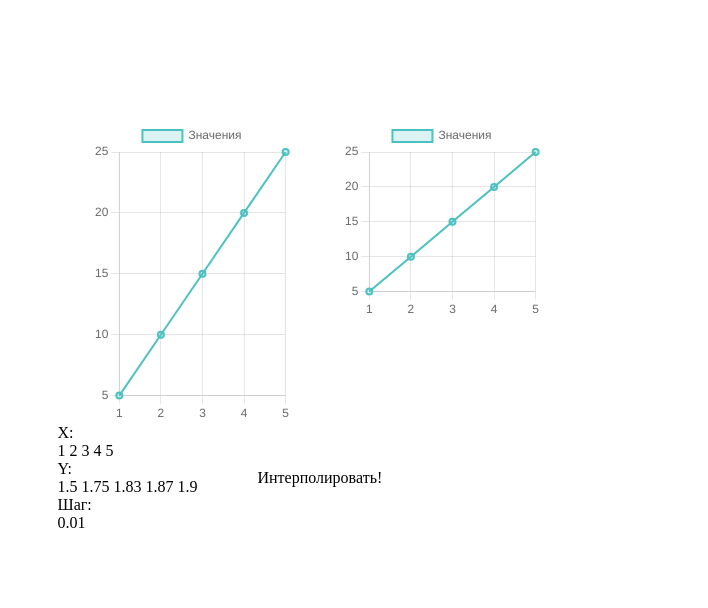
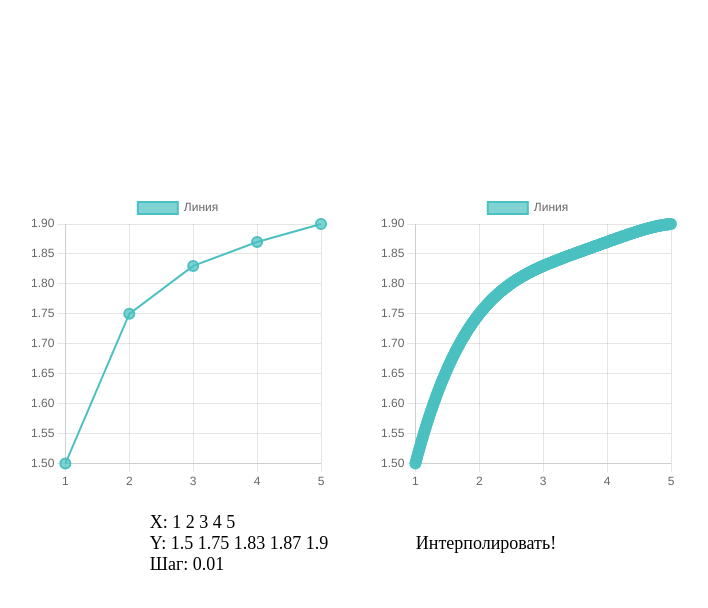
Before and after one commit to Od1nSon-1/Algorithms-JS, a plain HTML site: page Solving nonlinear equations/index.html in a window 1280 px wide. Both pictures are taken after a click on the button "Интерполировать!". Shown: the whole page, without its empty margins (287-995 px from the left). Drawn offline with nearby package versions, Linux system fonts and the light colour scheme.

Commit message:
solving nonlinear done 75%

```diff
--- a/Solving nonlinear equations/app.js
+++ b/Solving nonlinear equations/app.js
@@ -1,21 +1,62 @@
 var ctx = document.getElementById('myChart').getContext('2d')
 var ctx2 = document.getElementById('myChart2').getContext('2d')
+
+let inputStep = document.getElementById("step-value")
+let xValue = document.getElementById("x-value")
+let yValue = document.getElementById("y-value")
+let btnInterpolate = document.getElementById("btn-play")
+
+
+
+
+btnInterpolate.onclick = function () {
+	MakeCharts()
+}
+
+
+
+function MakeCharts() {
+	let xAxis = xValue.value.split("")
+	let yAxis = yValue.value.split(" ")
+	let step = Number(inputStep.value)
+	getNumbers(yAxis)
+	getNumbers(xAxis)
+
+
+	let lowB = xAxis[0]
+	let highB = xAxis[xAxis.length - 1]
+	let valuesCount = ((highB - lowB) / step)
+	let xInterValues = createZeroFilledArray2(valuesCount)
+	xInterValues = getInterpolatedValues(step, lowB, highB, valuesCount)
+	let yInterValues = createZeroFilledArray2(valuesCount)
+	for (let i = 0; i < valuesCount; ++i) {
+		yInterValues[i] = getLangragePolinomial(xInterValues[i], xAxis, yAxis, xAxis.length)
+	}
+	createChart(xAxis, yAxis, ctx)
+	createChart(xInterValues, yInterValues, ctx2)
+
+}
+
+
+
 
 
 function createChart(xArray, yArray, canvasid) {
 	// Получаем контекст для рисования на холсте
-
+	let connectPoints = xArray.length < 10
 	// Создаем график с использованием данных из массивов x и y
 	var myChart = new Chart(canvasid, {
-		type: 'line',  // Тип графика (line, bar, radar и др.)
+		type: connectPoints ? 'line' : 'scatter',  // Тип графика (line для линейного графика)
 		data: {
-			labels: xArray,  // Метки по оси X
+			labels: xArray,// Метки по оси X
 			datasets: [{
-				label: 'Значения',
-				data: yArray,  // Значения для построения графика
-				backgroundColor: 'rgba(75, 192, 192, 0.2)',  // Цвет фона графика
-				borderColor: 'rgba(75, 192, 192, 1)',  // Цвет линии графика
-				borderWidth: 2  // Ширина линии графика
+				label: 'Линия',
+				data: yArray,  // Значения для построения линии
+				fill: false,  // Заполнение под линией (false для отображения линии без заливки)
+				backgroundColor: 'rgba(75, 192, 192, 0.7)',  // Цвет линии
+				borderColor: 'rgba(75, 192, 192, 1)',  // Цвет линии
+				borderWidth: 2, // Ширина линии
+				pointRadius: 5,  // Радиус точек (0, если используется линия)к
 			}]
 		},
 		options: {
@@ -26,15 +67,61 @@ function createChart(xArray, yArray, canvasid) {
 				}],
 				y: [{
 					type: 'linear',
-					position: 'left'
+					position: 'left',
 				}]
 			}
 		}
 	})
 }
 
+
+
+function createZeroFilledArray2(length) {
+	var arr = []
+
+	for (var i = 0; i < length; i++) {
+		arr[i] = 0
+	}
+
+	return arr
+}
+
+
+function getInterpolatedValues(step, lowB, highB, valuesCount) {
+	let xAxis = createZeroFilledArray2(valuesCount)
+	xAxis[0] = lowB
+	xAxis[xAxis.length - 1] = highB
+	for (let i = 1; i < valuesCount - 1; ++i) {
+		xAxis[i] += xAxis[i - 1] + step
+	}
+	return xAxis
+}
+
+function getLangragePolinomial(x, xValues, yValues, size) {
+	let lagrangePol = 0
+	for (let i = 0; i < size; i++) {
+		let basicsPol = 1
+		for (let j = 0; j < size; j++) {
+			if (j != i) {
+				basicsPol *= (x - xValues[j]) / (xValues[i] - xValues[j])
+			}
+		}
+		lagrangePol += basicsPol * yValues[i]
+	}
+	return lagrangePol
+}
 // Пример использования с двумя массивами
-var xArray = [1, 2, 3, 4, 5]
-var yArray = [5, 10, 15, 20, 25]
-createChart(xArray, yArray,ctx)
-createChart(xArray, yArray,ctx2)
+
+
+
+function getNumbers(arr) {
+	for (let i = 0; i < arr.length; i++) {
+		if (isNaN(parseFloat(arr[i]))) {
+			arr.splice(i, 1)
+			i--
+			continue
+		}
+		arr[i] = Number(arr[i])
+	}
+	return arr
+}
--- a/Solving nonlinear equations/index.html
+++ b/Solving nonlinear equations/index.html
@@ -14,10 +14,10 @@
 		<div class="block">
 			<div class="block__charts">
 				<div id="chart1" class="block__charts-item">
-					<canvas id="myChart" width="100" height="00"></canvas>
+					<canvas id="myChart" width="200" height="200"></canvas>
 				</div>
 				<div id="chart2" class="block__charts-item">
-					<canvas id="myChart2" width="100" height="100"></canvas>
+					<canvas id="myChart2" width="200" height="200"></canvas>
 				</div>
 			</div>
 			<div class="block__inputs">
--- a/Solving nonlinear equations/style.css
+++ b/Solving nonlinear equations/style.css
@@ -117,21 +117,19 @@ legend {
 }
 
 .block {
-	width: 20vw;
-	height: 30vh;
 	position: absolute;
-	top: 50%;
+	top: 15vw;
 	left: 50%;
-	transform: translate(-102%, 50%);
+	transform: translateX(-50%);
 }
 
 #myChart {
-	width: 200px;
+	width: 300px;
 	height: 300px;
 }
 
 #myChart2 {
-	width: 200px;
+	width: 300px;
 	height: 300px;
 }
 
@@ -141,7 +139,9 @@ legend {
 }
 
 .block__inputs {
+	margin-top: 20px;
 	display: flex;
 	align-items: center;
 	justify-content: center;
+	font-size: 18px;
 }
```
